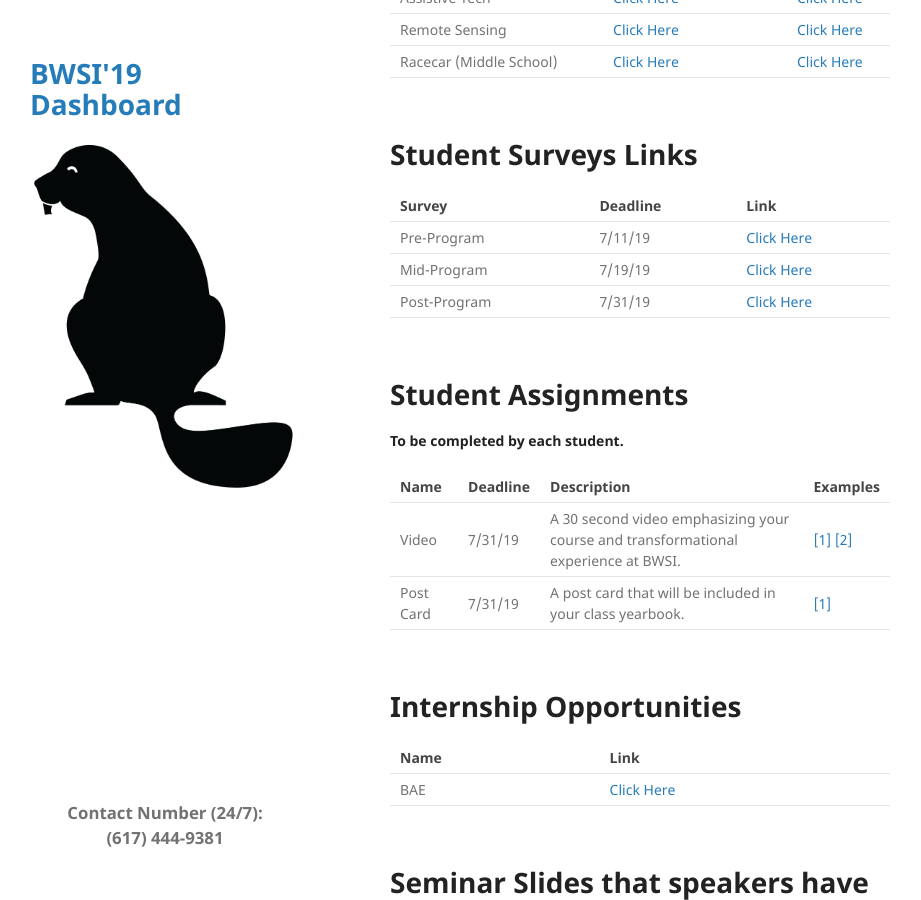
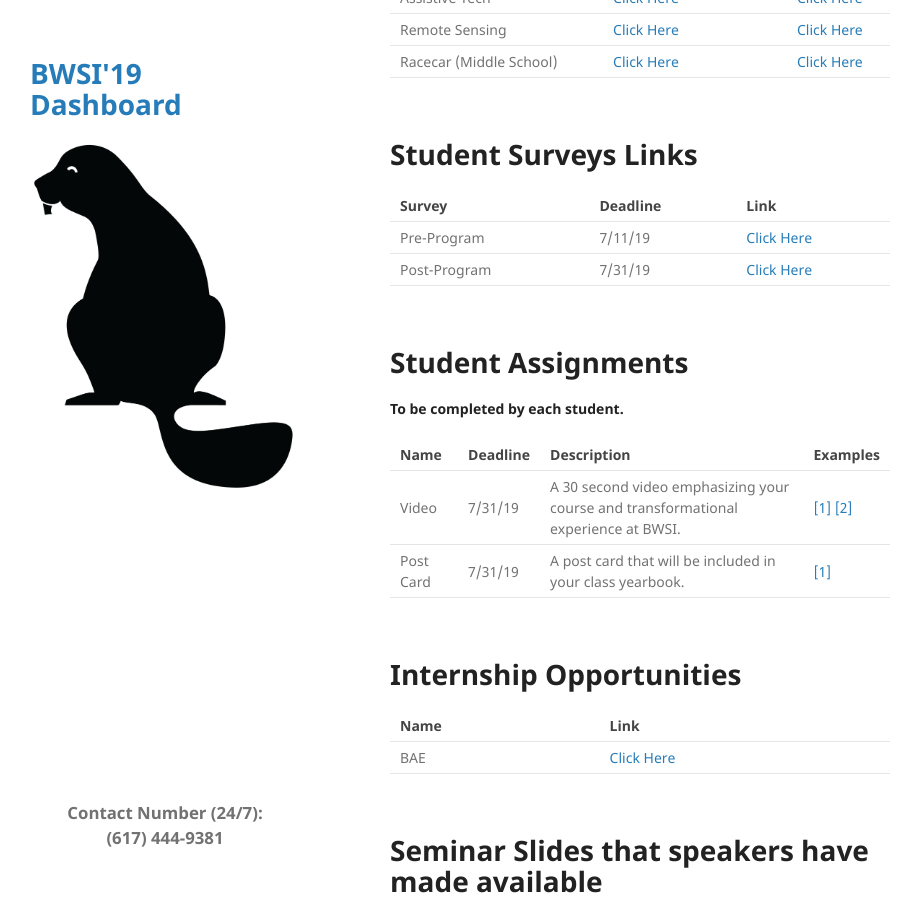
Before and after one commit to jggrimm/bwsi-dashboard, a Jekyll site: the page built from index.md, in a window 1280 px wide and 900 px high, scrolled down 517 px. Shown: the whole window, without its empty margins (180-1101 px from the left). Built offline with Jekyll 4.4.1, drawn with Linux system fonts in a browser that asks for light colours; the repository's description, which GitHub fills in, is left out.

Commit message:
Update index.md

```diff
--- a/index.md
+++ b/index.md
@@ -26,7 +26,6 @@ layout: default
 | Survey | Deadline | Link |
 | ------ | -------- | ---- |
 | Pre-Program | 7/11/19 | [Click Here](https://mit-bwsi.formstack.com/forms/bwsi_2019__student_survey_preprogram_) |
-| Mid-Program | 7/19/19 | [Click Here](https://mit-bwsi.formstack.com/forms/bwsi_2019_student_survey_midprogram_) |
 | Post-Program | 7/31/19 | [Click Here](https://mit-bwsi.formstack.com/forms/bwsi_2019_student_survey_postprogram_) |
 
 <br/>
```
